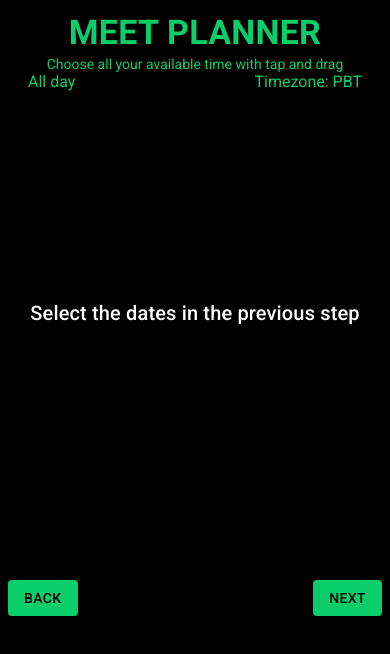
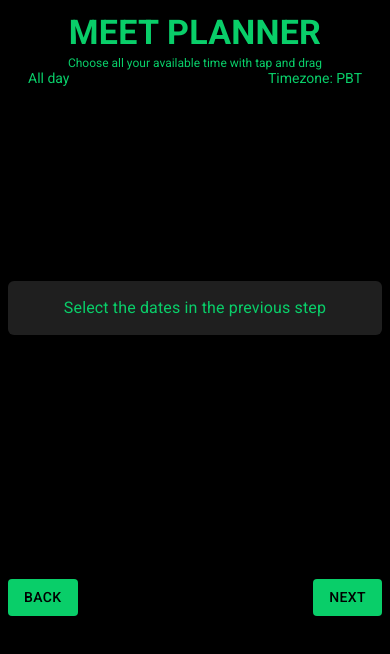
Before and after one commit to ramusee/meet_planner, a React (Create React App) app: page /timing in a window 390 px wide. Shown: the top 654 px of the page. Built offline with nearby package versions, Linux system fonts and the light colour scheme.

Commit message:
add correct date tabs and styles

```diff
--- a/src/components/timingComponents/timeTable/TimeTable.jsx
+++ b/src/components/timingComponents/timeTable/TimeTable.jsx
@@ -13,7 +13,6 @@ const hoursPM = ['Noon', '1 PM', '2 PM', '3 PM', '4 PM',
 
 const TimeTable = ({date}) => {
 	const currentDate = useSelector(state => state.mainReducer.interface.currentDate)
-	console.log(date, currentDate);
 	return (
 		currentDate === date ? <Box>
 			<Typography className={s.date}>
--- a/src/components/timingComponents/timeTableList/timetableList.module.css
+++ b/src/components/timingComponents/timeTableList/timetableList.module.css
@@ -25,7 +25,7 @@
 }
 @media screen and (min-width: 375px) and (max-width: 390px)  {
 	.timetable__item {
-		min-height: 33px;
+		min-height: 32px;
 	}
 }
 
--- a/src/pages/datePicker/DatePicker.jsx
+++ b/src/pages/datePicker/DatePicker.jsx
@@ -1,34 +1,39 @@
 import React, {useState} from 'react';
 import {Box, Button, Stack, Typography} from "@mui/material";
 import {Calendar, DateObject} from "react-multi-date-picker";
-import "react-multi-date-picker/styles/colors/green.css"
+import "react-multi-date-picker/styles/colors/green.css";
 import './datePicker.css';
 import {Link, useNavigate} from "react-router-dom";
 import {useDispatch, useSelector} from "react-redux";
 import {setCurrentDate, setDate} from "../../store/slices/mainSlice";
-const weekDays = ["S", "M", "T", "W", "T", " F", " S"];
+
+const weekDays = ["S", "M", "T", "W", "T", "F", "S"];
 
 const DatePicker = () => {
-	const [isNotValidDate, setIsNotValidDate] = useState(false)
-	const dispatch = useDispatch()
-	const dates = useSelector(state => state.mainReducer.interface.dates)
+	const [isNotValidDate, setIsNotValidDate] = useState(false);
+	const dispatch = useDispatch();
+	const dates = useSelector(state => state.mainReducer.interface.dates);
+	const currentDate = useSelector(state => state.mainReducer.interface.currentDate);
 	const navigate = useNavigate();
-	const valueDates = dates.map(item => new DateObject(item.date))
+	const valueDates = dates.map(item => new DateObject(item.date));
+	const isIncludesCurrentDate = dates.some(item => item.date === currentDate)
 
 	const onChange = (date) => {
-		const formatDates = date.map(item => ({date: (item.unix * 1000), ranges: []}))
-		dispatch(setDate(formatDates))
-
-	}
+		const formatDates = date.map(item => ({date: (item.unix * 1000), ranges: []}));
+		dispatch(setDate(formatDates));
+		if (date.length) setIsNotValidDate(false);
+	};
 
 	const handlerBtnOnClick = () => {
-		if(dates.length) {
-			navigate("/timing")
-			dispatch(setCurrentDate(dates[0].date))
+		if (dates.length) {
+			navigate("/timing");
+			if(!currentDate || !isIncludesCurrentDate) {
+				dispatch(setCurrentDate(dates[0].date));
+			}
 		} else {
-			setIsNotValidDate(true)
+			setIsNotValidDate(true);
 		}
-	}
+	};
 	return (
 		<>
 			<Typography textAlign="center"
@@ -52,7 +57,7 @@ const DatePicker = () => {
 						<button className="calendar_arrow" onClick={handleClick}>
 							{direction === "right" ? "❱" : "❰"}
 						</button>)}
-					mapDays={({ date, today, selectedDate, currentMonth, isSameDate }) => {
+					mapDays={({date, today, selectedDate, currentMonth, isSameDate}) => {
 						let props = {};
 						let isWeekend = [0, 6].includes(date.weekDay.index);
 
@@ -60,27 +65,28 @@ const DatePicker = () => {
 							color: '#fff',
 							width: '35px',
 							height: '35px',
-							fontSize: '18px'
-						}
+							fontSize: '18px',
+						};
 						if (isWeekend) props.style = {
 							...props.style,
 							color: '#a1a1a1'
 						};
-						if(isSameDate(date, today)) props.style = {
+						if (isSameDate(date, today)) props.style = {
 							...props.style,
 							color: '#ffffff',
-						}
-
-
+						};
 						return props;
 					}}
 				/>
 				{isNotValidDate && <Typography color="error"
+											   p="15px"
 											   sx={{
 												   position: 'absolute',
 												   bottom: '10%',
-												   left: '32%'
-				}}
+												   left: '27%',
+												   backgroundColor: "#1f1f1f",
+												   borderRadius: "6px"
+											   }}
 				>
 					Please, select dates
 				</Typography>}
--- a/src/pages/datePicker/datePicker.css
+++ b/src/pages/datePicker/datePicker.css
@@ -31,12 +31,13 @@
 .rmdp-day-picker > div > div {
 	margin-top: 20px;
 }
-
 .rmdp-week:first-child {
 	background-color: #151515;
 	border-radius: 8px;
+	font-size: 18px;
 }
 .rmdp-week > div {
+	width: 38px;
 	color: white;
 }
 .rmdp-header-values > span {
--- a/src/pages/naming/Naming.jsx
+++ b/src/pages/naming/Naming.jsx
@@ -1,13 +1,14 @@
 import React, {useState} from 'react';
 import {Box, Button, TextField, Typography} from "@mui/material";
 import {Link, useNavigate} from "react-router-dom";
-import {useDispatch} from "react-redux";
+import {useDispatch, useSelector} from "react-redux";
 import {setUserName} from "../../store/slices/mainSlice";
 import {upperLetter} from "../../helpers/upperLetter";
 
 
 const Naming = () => {
 	const [inputValue, setInputValue] = useState('');
+	const userName = useSelector(state=> state.mainReducer.userName)
 	const dispatch = useDispatch()
 	const navigate = useNavigate()
 	const onSubmit = (e) => {
@@ -28,7 +29,7 @@ const Naming = () => {
 			>
 				Underwrite your slots
 			</Typography>
-			<Box component="form"
+			{!userName ? <Box component="form"
 				  noValidate
 				  autoComplete="off"
 				  onSubmit={onSubmit}
@@ -51,6 +52,12 @@ const Naming = () => {
 					Save
 				</Button>
 			</Box>
+				: <Typography textAlign="center"
+							  variant="body1"
+				>
+					{userName}, do you want to change your name?
+				</Typography>}
+
 				<Button component={Link}
 						to="/timing"
 						variant="contained"
--- a/src/pages/timing/Timing.jsx
+++ b/src/pages/timing/Timing.jsx
@@ -26,8 +26,14 @@ const Timing = () => {
 				<TimeTable key={item.date} date={item.date}/>
 			))}
 			{!dates.length && <Typography textAlign="center"
-										  variant="h6"
+										  variant="body1"
 										  mb="150px"
+										  color="text.primary"
+										  p="15px"
+										  sx={{
+											  backgroundColor: "#1f1f1f",
+											  borderRadius: "6px"
+										  }}
 			>
 				Select the dates in the previous step
 			</Typography>}
--- a/src/pages/timing/timing.module.css
+++ b/src/pages/timing/timing.module.css
@@ -2,7 +2,7 @@
 	display: flex;
 	justify-content: space-between;
 	color: #09CE69;
-	margin: 0 10px 5px;
+	margin: 0px 10px 5px;
 }
 .date {
 	font-weight: 400;
@@ -33,7 +33,10 @@
 	}
 }
 @media screen and (min-width: 375px) and (max-width: 390px)  {
-	.timetable__item {
-		min-height: 33px;
+	.title {
+		font-size: 12px;
+	}
+	.settings_panel {
+		font-size: 14px;
 	}
 }
```
Lines whose indentation alone changed are shown as unchanged.
